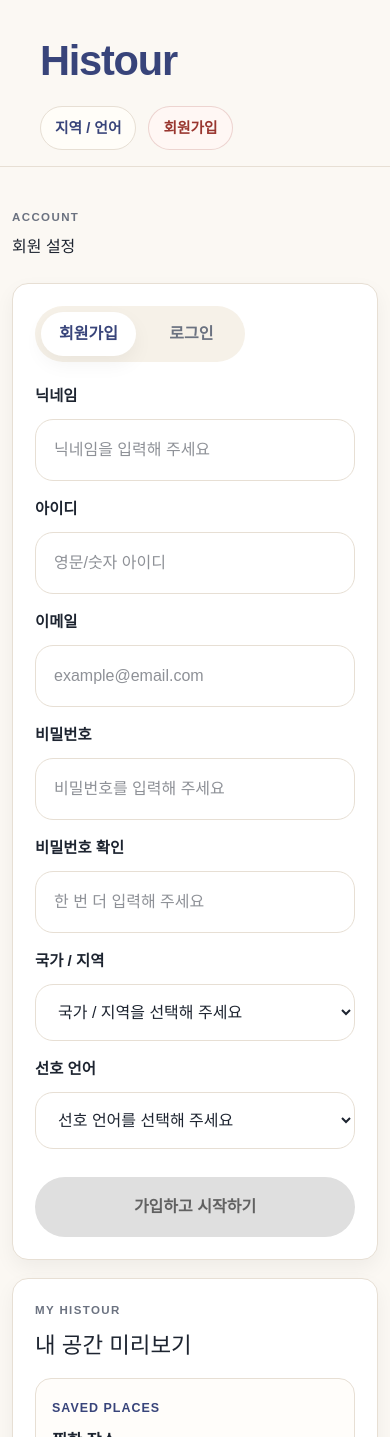
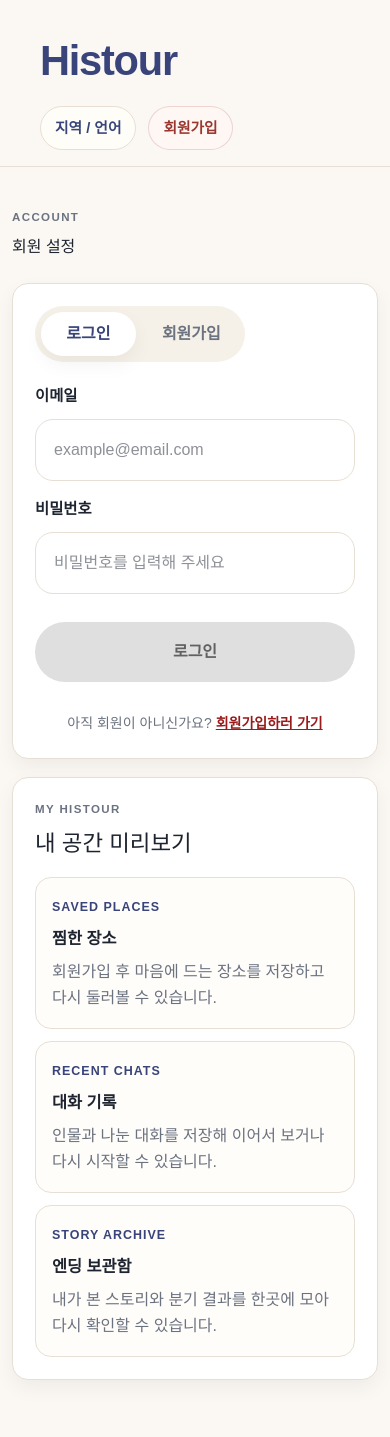
Before and after one commit to greenfield-2026-capstone/greenfield-project, a Next.js app in the folder FE/: page /account in a window 390 px wide. Shown: the top 1437 px of the page. Built offline with nearby package versions, Linux system fonts and the light colour scheme.

Commit message:
로그인 창 수정

```diff
--- a/FE/app/globals.css
+++ b/FE/app/globals.css
@@ -1040,4 +1040,23 @@
     font-weight: 600;
     color: var(--ink);
   }
+  .account-switch {
+  margin-top: 14px;
+  text-align: center;
+  font-size: 14px;
+  color: #6b7280;
 }
+
+.account-switch-button {
+  background: transparent;
+  border: 0;
+  padding: 0;
+  margin-left: 4px;
+  color: #991b1b;
+  font-size: 14px;
+  font-weight: 700;
+  cursor: pointer;
+  text-decoration: underline;
+}
+
+}
--- a/FE/components/auth/AccountAccessForm.tsx
+++ b/FE/components/auth/AccountAccessForm.tsx
@@ -8,9 +8,11 @@
 
 export function AccountAccessForm() {
   const router = useRouter();
-  const [mode, setMode] = useState<TabMode>("signup");
+
+  const [mode, setMode] = useState<TabMode>("login");
   const [loginId, setLoginId] = useState("");
   const [loginPassword, setLoginPassword] = useState("");
+
   const [nickname, setNickname] = useState("");
   const [username, setUsername] = useState("");
   const [email, setEmail] = useState("");
@@ -19,7 +21,12 @@
   const [region, setRegion] = useState("");
   const [language, setLanguage] = useState("");
 
+  const [isSubmitting, setIsSubmitting] = useState(false);
+
+  const API_BASE_URL = "http://localhost:8080";
+
   const canLogin = Boolean(loginId.trim() && loginPassword.trim());
+
   const canSignup = useMemo(() => {
     return Boolean(
       nickname.trim() &&
@@ -35,9 +42,103 @@
 
   function moveToHome(nextRegion: string, nextLanguage: string) {
     const params = new URLSearchParams();
+
     if (nextRegion) params.set("region", nextRegion);
     if (nextLanguage) params.set("lang", nextLanguage);
+
     router.push(`/?${params.toString()}`);
+  }
+
+  async function handleSignup() {
+    if (!canSignup || isSubmitting) return;
+
+    try {
+      setIsSubmitting(true);
+
+      const response = await fetch(`${API_BASE_URL}/auth/signup`, {
+        method: "POST",
+        headers: {
+          "Content-Type": "application/json",
+        },
+        body: JSON.stringify({
+          email,
+          name: nickname,
+          password,
+        }),
+      });
+
+      const data = await response.json();
+
+      if (!response.ok) {
+        alert(data.error ?? "회원가입에 실패했습니다.");
+        return;
+      }
+
+      window.localStorage.setItem(
+        "histour-account",
+        JSON.stringify({
+          nickname,
+          username,
+          email,
+          region,
+          language,
+        })
+      );
+
+      window.localStorage.setItem("histour-region", region);
+      window.localStorage.setItem("histour-language", language);
+
+      alert("회원가입 성공!");
+      moveToHome(region, language);
+    } catch (error) {
+      console.error(error);
+      alert("서버 연결에 실패했습니다. 백엔드가 켜져 있는지 확인해 주세요.");
+    } finally {
+      setIsSubmitting(false);
+    }
+  }
+
+  async function handleLogin() {
+    if (!canLogin || isSubmitting) return;
+
+    try {
+      setIsSubmitting(true);
+
+      const response = await fetch(`${API_BASE_URL}/auth/login`, {
+        method: "POST",
+        headers: {
+          "Content-Type": "application/json",
+        },
+        body: JSON.stringify({
+          email: loginId,
+          password: loginPassword,
+        }),
+      });
+
+      const data = await response.json();
+
+      if (!response.ok) {
+        alert(data.error ?? "로그인에 실패했습니다.");
+        return;
+      }
+
+      window.localStorage.setItem(
+        "histour-account",
+        JSON.stringify(data.user)
+      );
+
+      alert("로그인 성공!");
+
+      moveToHome(
+        window.localStorage.getItem("histour-region") ?? "",
+        window.localStorage.getItem("histour-language") ?? ""
+      );
+    } catch (error) {
+      console.error(error);
+      alert("서버 연결에 실패했습니다. 백엔드가 켜져 있는지 확인해 주세요.");
+    } finally {
+      setIsSubmitting(false);
+    }
   }
 
   return (
@@ -54,68 +155,190 @@
           <div className="account-tabs">
             <button
               type="button"
-              className={`account-tab ${mode === "signup" ? "is-active" : ""}`}
+              className={`account-tab ${
+                mode === "login" ? "is-active" : ""
+              }`}
+              onClick={() => setMode("login")}
+            >
+              {language === "en" ? "Sign in" : "로그인"}
+            </button>
+
+            <button
+              type="button"
+              className={`account-tab ${
+                mode === "signup" ? "is-active" : ""
+              }`}
               onClick={() => setMode("signup")}
             >
-              회원가입
-            </button>
-            <button
-              type="button"
-              className={`account-tab ${mode === "login" ? "is-active" : ""}`}
-              onClick={() => setMode("login")}
-            >
-              로그인
+              {language === "en" ? "Sign up" : "회원가입"}
             </button>
           </div>
 
-          {mode === "signup" ? (
+          {mode === "login" ? (
+            <div className="account-form">
+              <label className="locale-field">
+                <span>이메일</span>
+
+                <input
+                  value={loginId}
+                  onChange={(event) => setLoginId(event.target.value)}
+                  placeholder="example@email.com"
+                />
+              </label>
+
+              <label className="locale-field">
+                <span>비밀번호</span>
+
+                <input
+                  type="password"
+                  value={loginPassword}
+                  onChange={(event) =>
+                    setLoginPassword(event.target.value)
+                  }
+                  placeholder="비밀번호를 입력해 주세요"
+                />
+              </label>
+
+              <button
+                type="button"
+                className={`locale-apply ${
+                  canLogin ? "is-ready" : ""
+                }`}
+                disabled={!canLogin || isSubmitting}
+                onClick={handleLogin}
+              >
+                {isSubmitting
+                  ? language === "en"
+                    ? "Signing in..."
+                    : "로그인 중..."
+                  : language === "en"
+                  ? "Sign in"
+                  : "로그인"}
+              </button>
+
+              <p className="account-switch">
+                <span>
+                  {language === "en"
+                    ? "Don't have an account?"
+                    : "아직 회원이 아니신가요?"}
+                </span>
+
+                <button
+                  type="button"
+                  className="account-switch-button"
+                  onClick={() => setMode("signup")}
+                >
+                  {language === "en"
+                    ? "Sign up"
+                    : "회원가입하러 가기"}
+                </button>
+              </p>
+            </div>
+          ) : (
             <div className="account-form">
               <label className="locale-field">
                 <span>닉네임</span>
-                <input value={nickname} onChange={(event) => setNickname(event.target.value)} placeholder="닉네임을 입력해 주세요" />
+
+                <input
+                  value={nickname}
+                  onChange={(event) =>
+                    setNickname(event.target.value)
+                  }
+                  placeholder="닉네임을 입력해 주세요"
+                />
               </label>
+
               <label className="locale-field">
                 <span>아이디</span>
-                <input value={username} onChange={(event) => setUsername(event.target.value)} placeholder="영문/숫자 아이디" />
+
+                <input
+                  value={username}
+                  onChange={(event) =>
+                    setUsername(event.target.value)
+                  }
+                  placeholder="영문/숫자 아이디"
+                />
               </label>
+
               <label className="locale-field">
                 <span>이메일</span>
-                <input type="email" value={email} onChange={(event) => setEmail(event.target.value)} placeholder="example@email.com" />
+
+                <input
+                  type="email"
+                  value={email}
+                  onChange={(event) => setEmail(event.target.value)}
+                  placeholder="example@email.com"
+                />
               </label>
+
               <label className="locale-field">
                 <span>비밀번호</span>
-                <input type="password" value={password} onChange={(event) => setPassword(event.target.value)} placeholder="비밀번호를 입력해 주세요" />
+
+                <input
+                  type="password"
+                  value={password}
+                  onChange={(event) =>
+                    setPassword(event.target.value)
+                  }
+                  placeholder="비밀번호를 입력해 주세요"
+                />
               </label>
+
               <label className="locale-field">
                 <span>비밀번호 확인</span>
+
                 <input
                   type="password"
                   value={confirmPassword}
-                  onChange={(event) => setConfirmPassword(event.target.value)}
+                  onChange={(event) =>
+                    setConfirmPassword(event.target.value)
+                  }
                   placeholder="한 번 더 입력해 주세요"
                 />
               </label>
+
               <label className="locale-field">
                 <span>국가 / 지역</span>
-                <select value={region} onChange={(event) => setRegion(event.target.value)}>
+
+                <select
+                  value={region}
+                  onChange={(event) =>
+                    setRegion(event.target.value)
+                  }
+                >
                   <option value="" disabled>
                     국가 / 지역을 선택해 주세요
                   </option>
+
                   {regionOptions.map((option) => (
-                    <option key={option.code} value={option.code}>
+                    <option
+                      key={option.code}
+                      value={option.code}
+                    >
                       {option.label}
                     </option>
                   ))}
                 </select>
               </label>
+
               <label className="locale-field">
                 <span>선호 언어</span>
-                <select value={language} onChange={(event) => setLanguage(event.target.value)}>
+
+                <select
+                  value={language}
+                  onChange={(event) =>
+                    setLanguage(event.target.value)
+                  }
+                >
                   <option value="" disabled>
                     선호 언어를 선택해 주세요
                   </option>
+
                   {languageOptions.map((option) => (
-                    <option key={option.code} value={option.code}>
+                    <option
+                      key={option.code}
+                      value={option.code}
+                    >
                       {option.label}
                     </option>
                   ))}
@@ -124,47 +347,36 @@
 
               <button
                 type="button"
-                className={`locale-apply ${canSignup ? "is-ready" : ""}`}
-                disabled={!canSignup}
-                onClick={() => {
-                  if (!canSignup || typeof window === "undefined") return;
+                className={`locale-apply ${
+                  canSignup ? "is-ready" : ""
+                }`}
+                disabled={!canSignup || isSubmitting}
+                onClick={handleSignup}
+              >
+                {isSubmitting
+                  ? "가입 중..."
+                  : language === "en"
+                  ? "Sign up"
+                  : "가입하고 시작하기"}
+              </button>
 
-                  const account = { nickname, username, email, region, language };
-                  window.localStorage.setItem("histour-account", JSON.stringify(account));
-                  window.localStorage.setItem("histour-region", region);
-                  window.localStorage.setItem("histour-language", language);
-                  moveToHome(region, language);
-                }}
-              >
-                가입하고 시작하기
-              </button>
-            </div>
-          ) : (
-            <div className="account-form">
-              <label className="locale-field">
-                <span>아이디 또는 이메일</span>
-                <input value={loginId} onChange={(event) => setLoginId(event.target.value)} placeholder="아이디 또는 이메일" />
-              </label>
-              <label className="locale-field">
-                <span>비밀번호</span>
-                <input
-                  type="password"
-                  value={loginPassword}
-                  onChange={(event) => setLoginPassword(event.target.value)}
-                  placeholder="비밀번호를 입력해 주세요"
-                />
-              </label>
-              <button
-                type="button"
-                className={`locale-apply ${canLogin ? "is-ready" : ""}`}
-                disabled={!canLogin}
-                onClick={() => {
-                  if (!canLogin || typeof window === "undefined") return;
-                  moveToHome(window.localStorage.getItem("histour-region") ?? "", window.localStorage.getItem("histour-language") ?? "");
-                }}
-              >
-                로그인
-              </button>
+              <p className="account-switch">
+                <span>
+                  {language === "en"
+                    ? "Already have an account?"
+                    : "이미 계정이 있으신가요?  "}
+                </span>
+
+                <button
+                  type="button"
+                  className="account-switch-button"
+                  onClick={() => setMode("login")}
+                >
+                  {language === "en"
+                    ? "Sign in"
+                    : "로그인"}
+                </button>
+              </p>
             </div>
           )}
         </div>
@@ -177,21 +389,42 @@
 
           <div className="account-preview-list">
             <section className="account-preview-card">
-              <span className="account-preview-label">Saved Places</span>
+              <span className="account-preview-label">
+                Saved Places
+              </span>
+
               <strong>찜한 장소</strong>
-              <p>회원가입 후 마음에 드는 장소를 저장하고 다시 둘러볼 수 있습니다.</p>
+
+              <p>
+                회원가입 후 마음에 드는 장소를 저장하고 다시
+                둘러볼 수 있습니다.
+              </p>
             </section>
 
             <section className="account-preview-card">
-              <span className="account-preview-label">Recent Chats</span>
+              <span className="account-preview-label">
+                Recent Chats
+              </span>
+
               <strong>대화 기록</strong>
-              <p>인물과 나눈 대화를 저장해 이어서 보거나 다시 시작할 수 있습니다.</p>
+
+              <p>
+                인물과 나눈 대화를 저장해 이어서 보거나 다시
+                시작할 수 있습니다.
+              </p>
             </section>
 
             <section className="account-preview-card">
-              <span className="account-preview-label">Story Archive</span>
+              <span className="account-preview-label">
+                Story Archive
+              </span>
+
               <strong>엔딩 보관함</strong>
-              <p>내가 본 스토리와 분기 결과를 한곳에 모아 다시 확인할 수 있습니다.</p>
+
+              <p>
+                내가 본 스토리와 분기 결과를 한곳에 모아 다시
+                확인할 수 있습니다.
+              </p>
             </section>
           </div>
         </aside>
```
